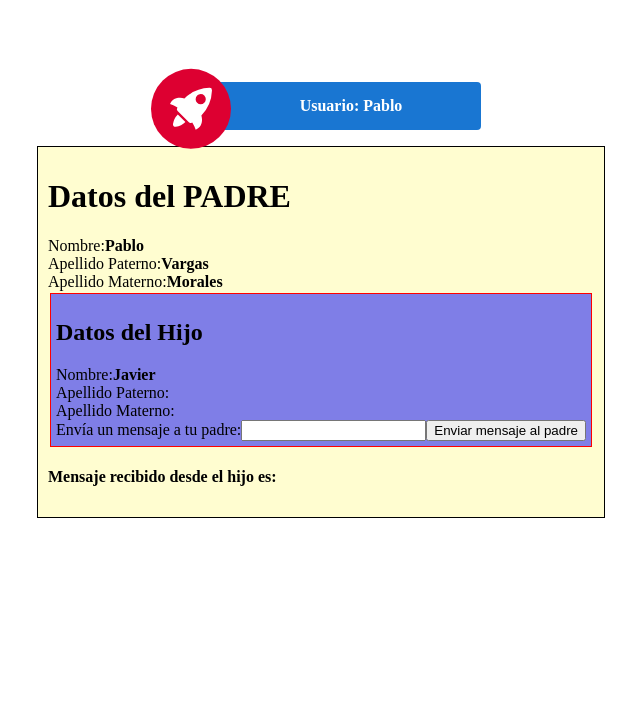
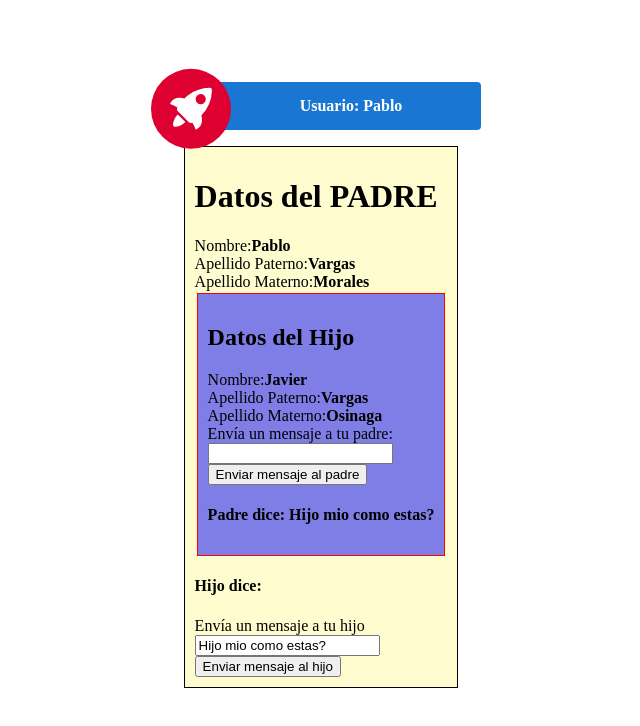
Before and after one commit to pcvm24531/angular16, an Angular app: page / in a window 1280 px wide. Shown: the top 726 px of the page, without its empty margins (319-959 px from the left). Built offline with nearby package versions, Linux system fonts and the light colour scheme.

Commit message:
@output() funciona Padre->Hijo

```diff
--- a/src/app/hijo/hijo.component.css
+++ b/src/app/hijo/hijo.component.css
@@ -1,6 +1,6 @@
 .datosHijo{
   background-color: rgba(0,0,255,0.5);
   border: solid 1px #ff0000;
-  padding: 5px;
+  padding: 10px;
   margin:2px;
 }
--- a/src/app/hijo/hijo.component.html
+++ b/src/app/hijo/hijo.component.html
@@ -4,16 +4,13 @@
   <span>Apellido Paterno:</span><b>{{ apePaternoHijo }}</b><br/>
   <span>Apellido Materno:</span><b>{{ apeMaternoHijo }}</b><br/>
 
-  <!-- <div>
-    <h5>Enviar saludo</h5>
-    <label for="messageForDad" >Escribe algo:</label>
-    <input id="messageForDad" [(ngModel)]="message" />
-    <button (click)="sendMessage()" >Enviar mensaje</button>
-  </div> -->
-
   <div>
     <label for="entrada">Envía un mensaje a tu padre:</label>
+    <br/>
     <input type="text" id="entrada" [(ngModel)]="mensaje" >
+    <br/>
     <button type="button" (click)="enviarMensaje()" >Enviar mensaje al padre</button>
   </div>
+
+  <h4>Padre dice: {{ mensajePadre }}</h4>
 </div>
--- a/src/app/hijo/hijo.component.ts
+++ b/src/app/hijo/hijo.component.ts
@@ -13,6 +13,7 @@ export class HijoComponent {
   @Input() apePaternoHijo:string ='';
   @Input() apeMaternoHijo:string='';
   @Input() recibeHijo?: string;//Colocamos '?' para indicar que puede ser vacio
+  @Input() mensajePadre: string = '';
 
   //Bloque que saca mensajes o datos
   @Output() mensajeDesdeHijo = new EventEmitter<string>();
--- a/src/app/padre/padre.component.html
+++ b/src/app/padre/padre.component.html
@@ -5,14 +5,21 @@
   <span>Apellido Materno:</span><b>{{ apMaternoPadre }}</b><br/>
 
 
-  <app-hijo (mensajeDesdeHijo)="resivedMessaFronChield($event)" ></app-hijo>
-  <h4>Mensaje recibido desde el hijo es: {{mensajeRecibido}} </h4>
+  <app-hijo
+    (mensajeDesdeHijo)="resivedMessaFronChield($event)"
+    [apePaternoHijo]="establecerApellidoPaterno()"
+    [apeMaternoHijo]="establecerApellidoMaterno()"
+    [mensajePadre]="enviarMensajeAHijo()"
+     ></app-hijo>
+  <h4>Hijo dice: {{mensajeRecibido}} </h4>
+  <div>
+    <label for="mensajeParaHijo">Envía un mensaje a tu hijo</label>
+    <br/>
+    <input id="mensajeParaHijo" type="text" [(ngModel)]="mensajeDelPadre" />
+    <br/>
+    <button type="button"  >Enviar mensaje al hijo</button>
+  </div>
 
-  <!--<app-hijo
-  [apePaternoHijo]="establecerApellidoPaterno()"
-  [apeMaternoHijo]="establecerApellidoMaterno()"
-  [recibeHijo]="mensajeDelPadre"
-  />-->
 </div>
 
 <!-- <div class="HijoDice">
--- a/src/app/padre/padre.component.ts
+++ b/src/app/padre/padre.component.ts
@@ -1,4 +1,4 @@
-import { Component } from '@angular/core';
+import { Component, EventEmitter, Output } from '@angular/core';
 
 @Component({
   selector: 'app-padre',
@@ -11,11 +11,11 @@ export class PadreComponent {
   apPaternoPadre:string = 'Vargas';
   apMaternoPadre:string = 'Morales';
 
-  mensajeDelPadre: string = 'Hola hijo mio como estas?';
+  mensajeDelPadre: string = 'Hijo mio como estas?';
 
   mensajeRecibido: string = '';
 
-  establecerApellidoPaterno(){
+   establecerApellidoPaterno(){
     return this.apPaternoPadre;
   }
   establecerApellidoMaterno(){
@@ -26,4 +26,9 @@ export class PadreComponent {
     this.mensajeRecibido = $event;
   }
 
+  //Enviamos mensaje dinamico al hijo
+ enviarMensajeAHijo(){
+  return this.mensajeDelPadre;
+ }
+
 }
```
